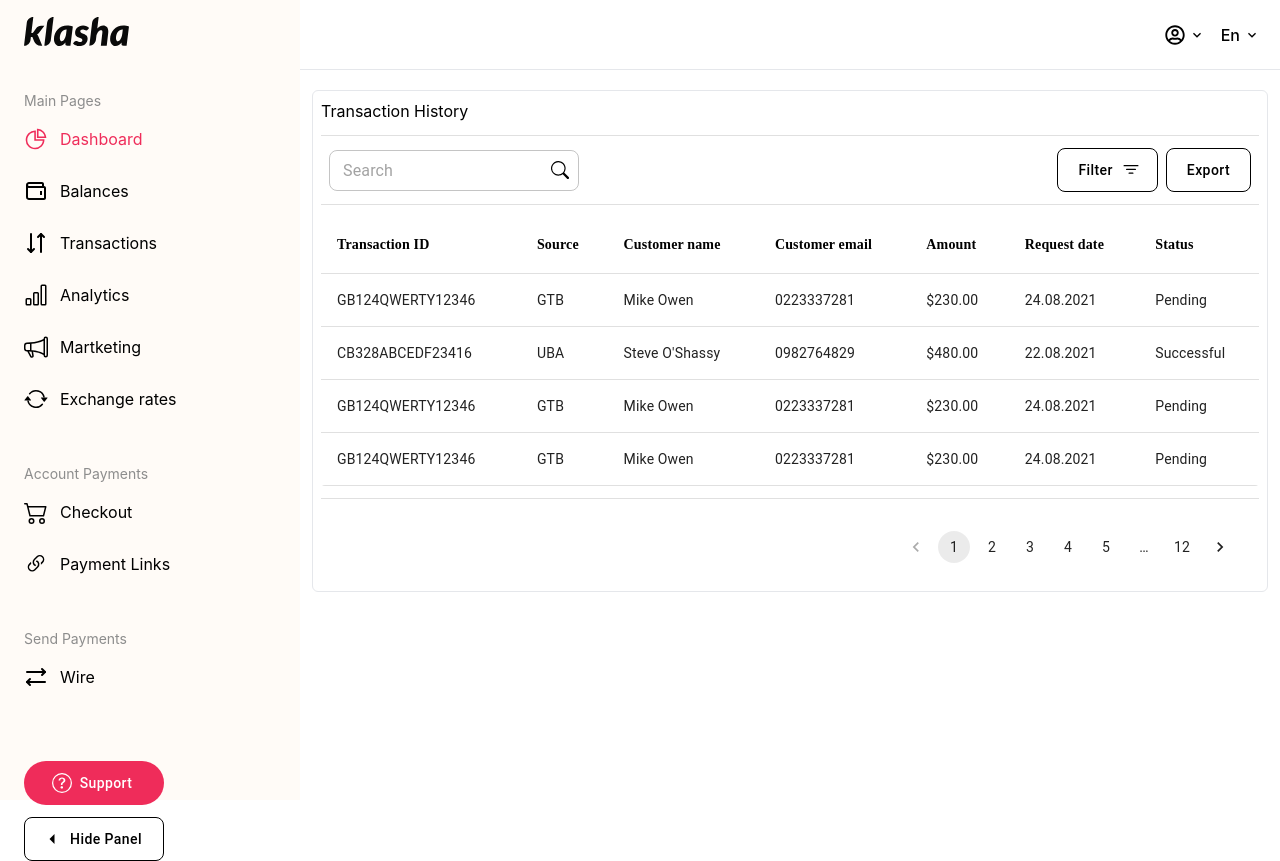
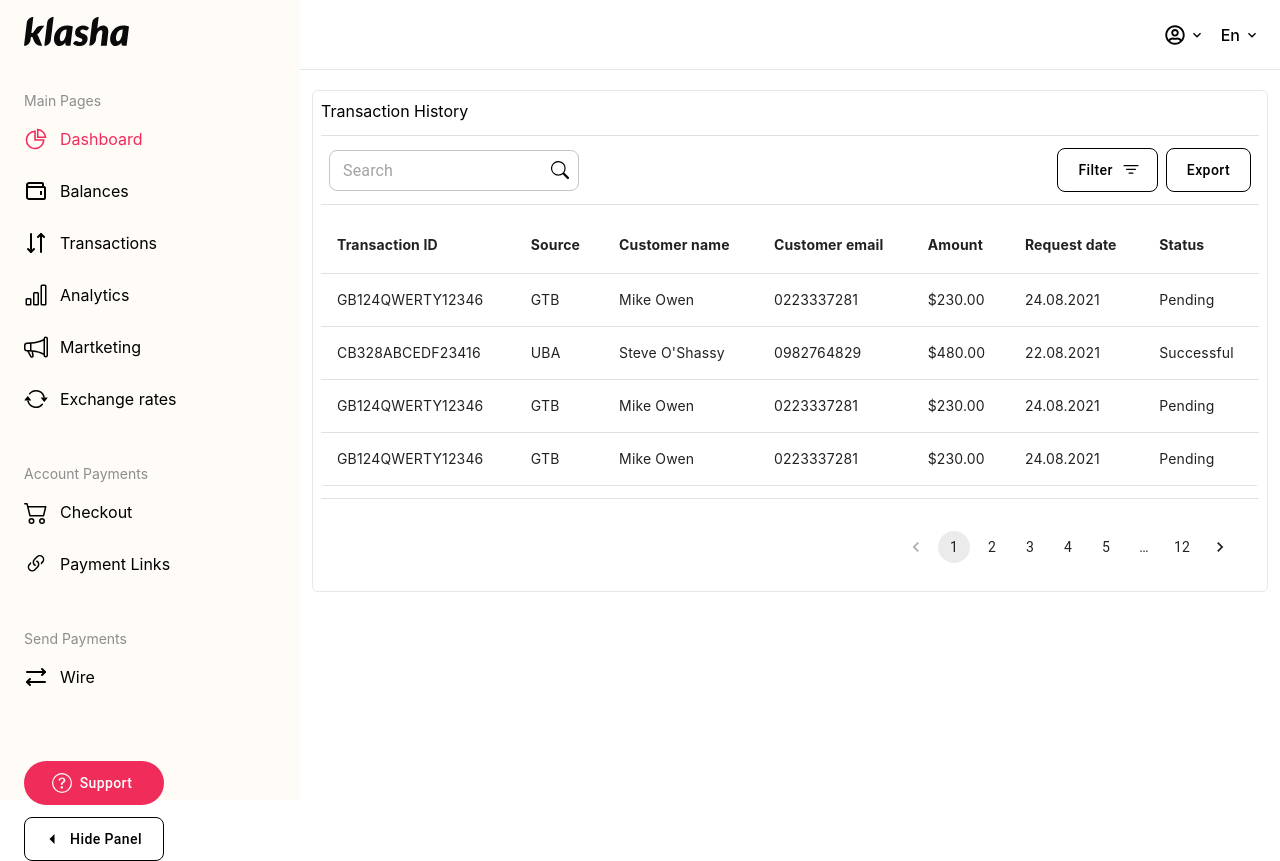
Before and after one commit to EmekaNkwo/klasha_assessment, a React (Create React App) app: page /dashboard/transactions in a window 1280 px wide. Built offline with nearby package versions, Linux system fonts and the light colour scheme; the HTML template or start-up script is replaced by a standard one.

Commit message:
changed table font

```diff
--- a/src/pages/Transactions.jsx
+++ b/src/pages/Transactions.jsx
@@ -86,6 +86,7 @@ function Transactions() {
             aria-label="simple table"
             sx={{
               minWidth: 650,
+              fontFamily: "Inter",
             }}
           >
             <TableHead className="bg-white">
@@ -100,10 +101,9 @@ function Transactions() {
                   "Status",
                 ].map((head) => (
                   <TableCell
-                    style={{
-                      color: "black",
-                      fontWeight: "700",
-                      fontFamily: "Quicksand",
+                    sx={{
+                      fontFamily: "Inter",
+                      fontWeight: "bold",
                     }}
                     key={head}
                     align="left"
@@ -122,13 +122,62 @@ function Transactions() {
                     className="cursor-pointer  bg-[#fff] hover:bg-[#e6e6e673]"
                     key={row.transaction_id}
                   >
-                    <TableCell align="left">{row.transaction_id}</TableCell>
-                    <TableCell align="left">{row.source}</TableCell>
-                    <TableCell align="left">{row.customer_name}</TableCell>
-                    <TableCell align="left">{row.customer_email}</TableCell>
-                    <TableCell align="left">{row.amount}</TableCell>
-                    <TableCell align="left">{row.request_date}</TableCell>
-                    <TableCell align="left">{row.status}</TableCell>
+                    <TableCell
+                      sx={{
+                        fontFamily: "Inter",
+                      }}
+                      align="left"
+                    >
+                      {row.transaction_id}
+                    </TableCell>
+                    <TableCell
+                      sx={{
+                        fontFamily: "Inter",
+                      }}
+                      align="left"
+                    >
+                      {row.source}
+                    </TableCell>
+                    <TableCell
+                      sx={{
+                        fontFamily: "Inter",
+                      }}
+                      align="left"
+                    >
+                      {row.customer_name}
+                    </TableCell>
+                    <TableCell
+                      sx={{
+                        fontFamily: "Inter",
+                      }}
+                      align="left"
+                    >
+                      {row.customer_email}
+                    </TableCell>
+                    <TableCell
+                      sx={{
+                        fontFamily: "Inter",
+                      }}
+                      align="left"
+                    >
+                      {row.amount}
+                    </TableCell>
+                    <TableCell
+                      sx={{
+                        fontFamily: "Inter",
+                      }}
+                      align="left"
+                    >
+                      {row.request_date}
+                    </TableCell>
+                    <TableCell
+                      sx={{
+                        fontFamily: "Inter",
+                      }}
+                      align="left"
+                    >
+                      {row.status}
+                    </TableCell>
                   </TableRow>
                 ))}
             </TableBody>
@@ -140,6 +189,7 @@ function Transactions() {
           sx={{
             display: "flex",
             justifyContent: "end",
+            fontFamily: "Inter",
           }}
           count={(handleSearch()?.length / 4).toFixed(0)}
           className="p-[20px] w-full flex justify-center font-quicksand"
```
